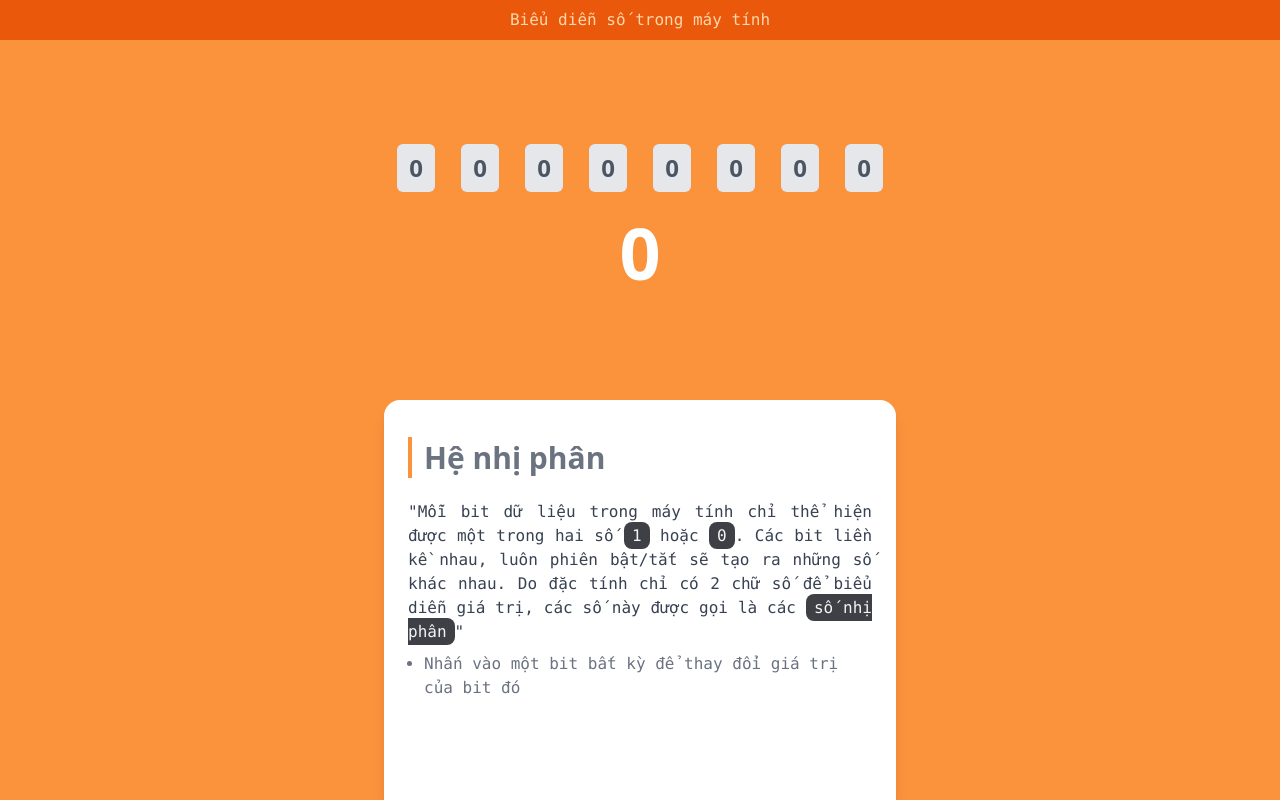
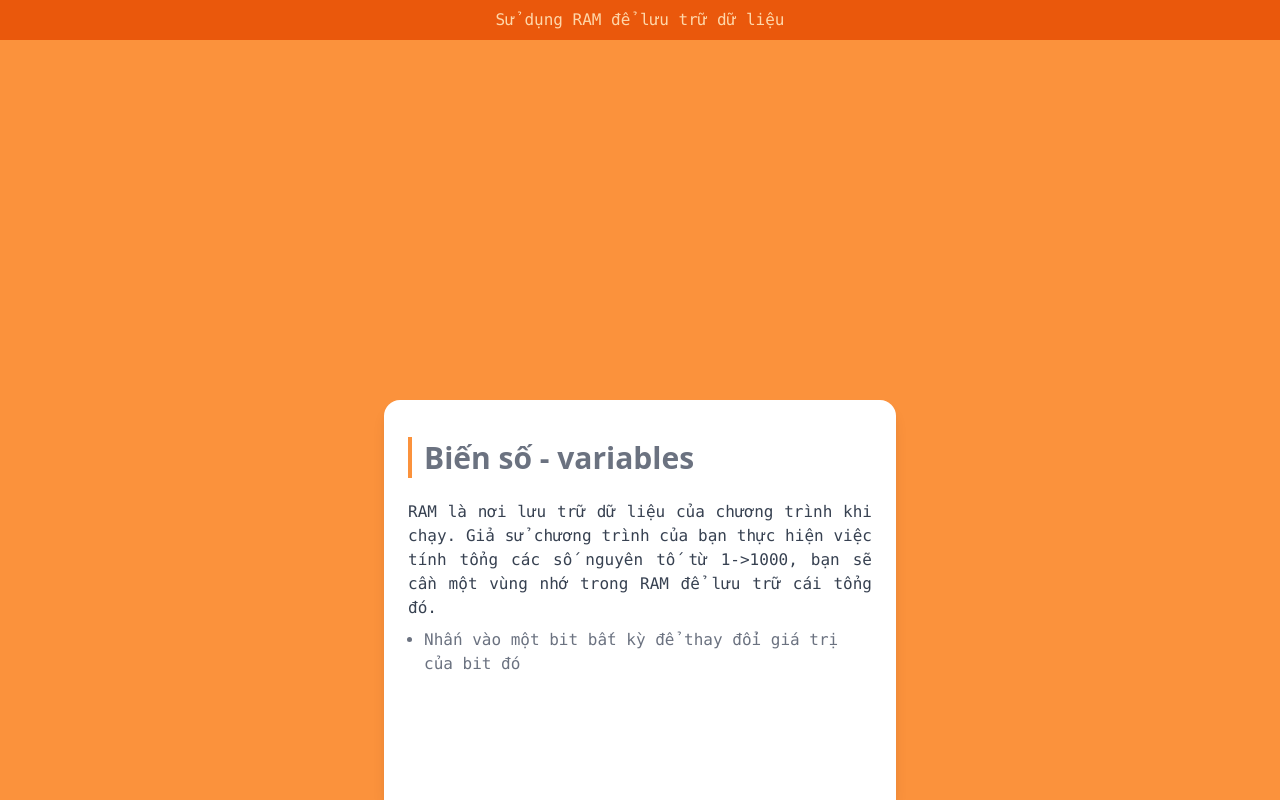
Before and after one commit to TheEEs/bitter, a Vue app: page / in a window 1280 px wide. Shown: the top 800 px of the page. Built offline with nearby package versions, Linux system fonts and the light colour scheme.

Commit message:
Add variables

```diff
--- a/src/App.vue
+++ b/src/App.vue
@@ -1,5 +1,19 @@
 <template>
   <div class="w-full">
+    <Slide>
+      <template v-slot:default>Sử dụng RAM để lưu trữ dữ liệu</template>
+      <template v-slot:title>Biến số - variables</template>
+      <template v-slot:description>
+        RAM là nơi lưu trữ dữ liệu của chương trình khi chạy. Giả sử chương trình của bạn thực hiện việc
+        tính tổng các số nguyên tố từ 1->1000, bạn sẽ cần một vùng nhớ trong RAM để lưu trữ cái tổng đó.
+      </template>
+      <template v-slot:direction>
+        Nhấn vào một bit bất kỳ để thay đổi giá trị của bit đó
+      </template>
+      <template v-slot:program>
+
+      </template>
+    </Slide>
     <Slide>
       <template v-slot:title> Hệ nhị phân </template>
       <template v-slot:description>
```
